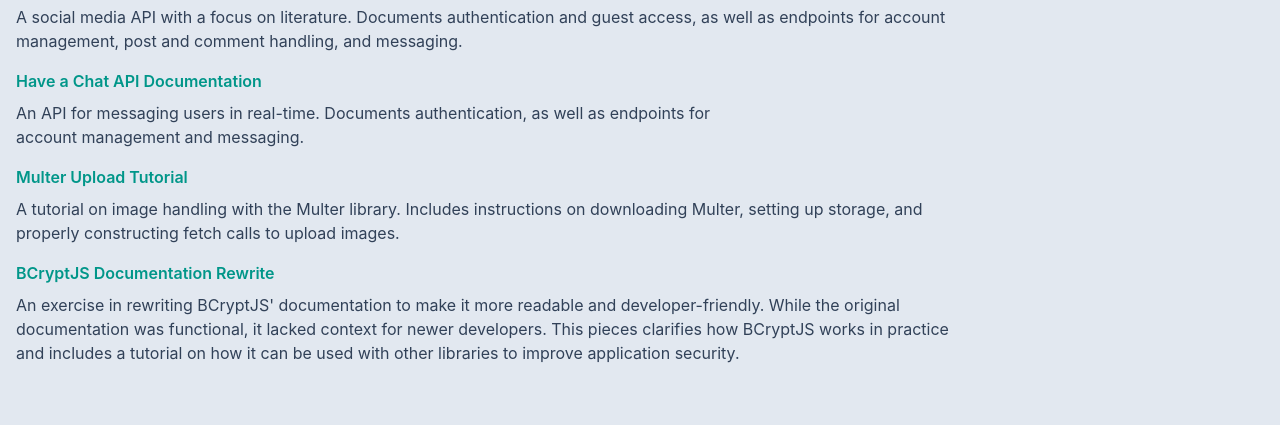
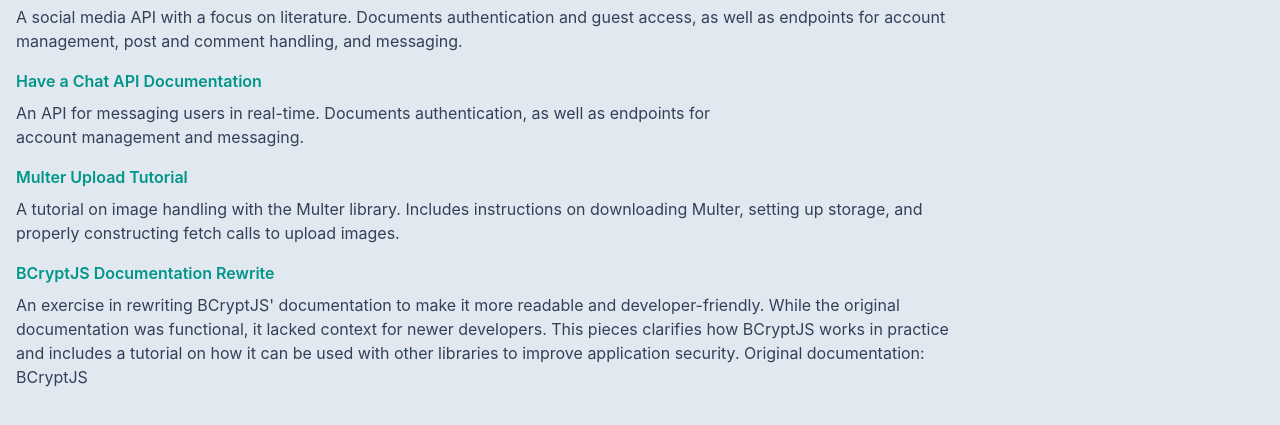
Before and after one commit to Jat97/Jat97-Portfolio, an Eleventy site: page projects.html in a window 1280 px wide. Shown: the part 129-554 px from the top of the page. Built offline with nearby package versions, Linux system fonts and the light colour scheme; Eleventy itself is replaced by a stand-in of ours; files that its build step writes are made by us from their sources.

Commit message:
Added link to BCryptJS documentation

```diff
--- a/projects.html
+++ b/projects.html
@@ -62,6 +62,8 @@
                     While the original documentation was functional, it lacked context for newer developers.
                     This pieces clarifies how BCryptJS works in practice and includes a tutorial
                     on how it can be used with other libraries to improve application security.
+
+                    <span> Original documentation: <a href="https://www.npmjs.com/package/bcryptjs"> BCryptJS </a> </span>
                 </p>
             </div>
         </div>
```
Also changed, not shown: 1 other file.
